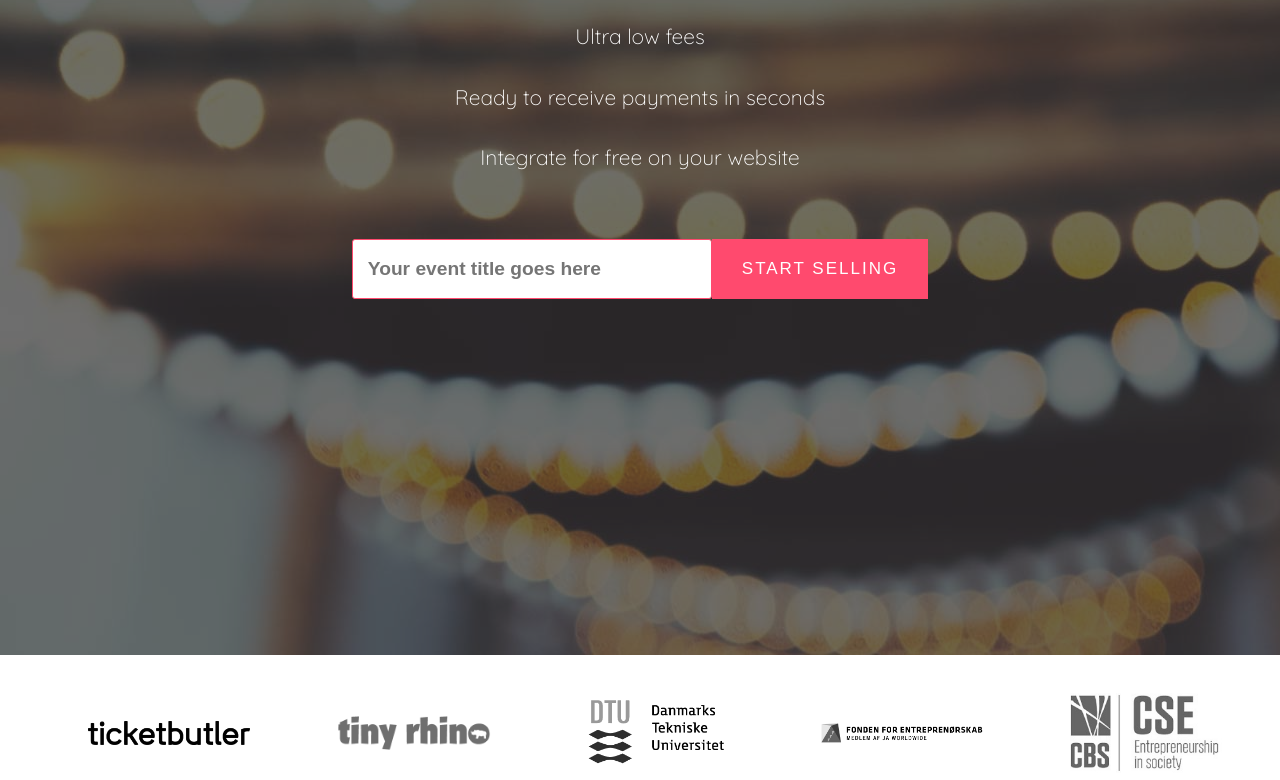
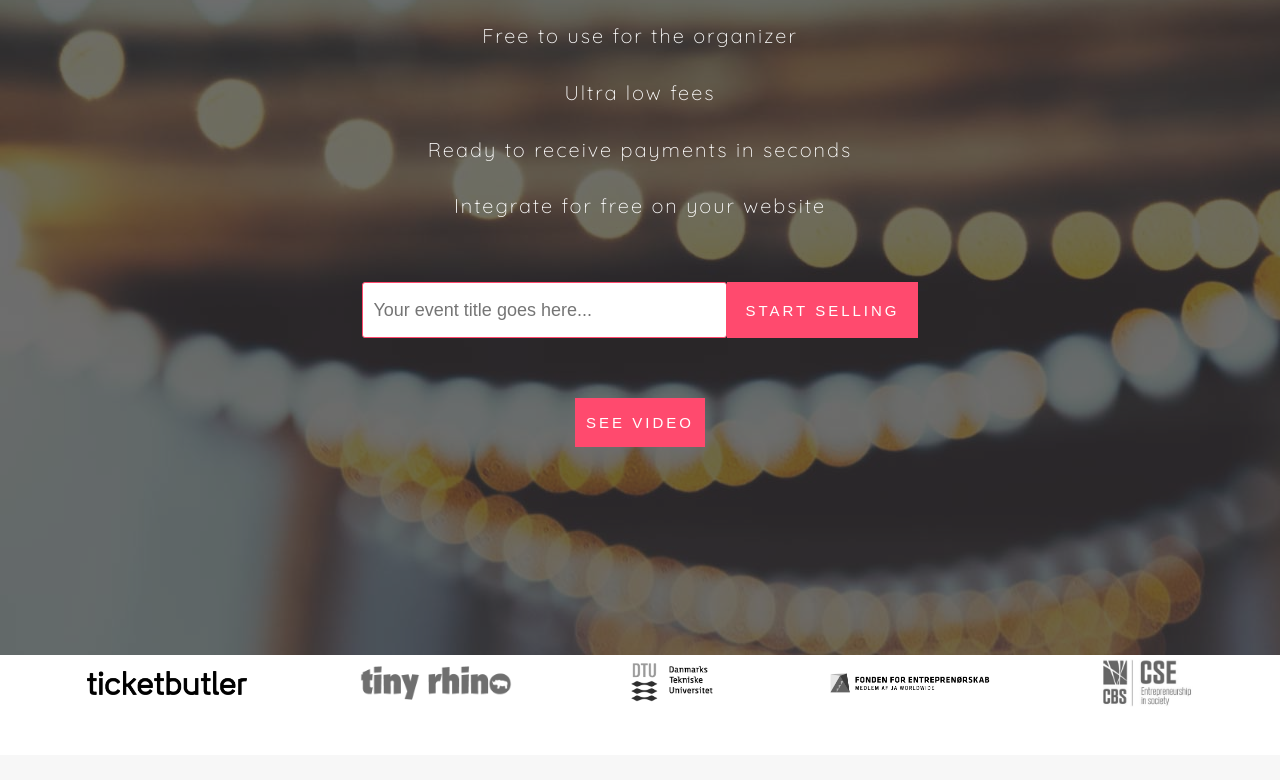
Before and after one commit to vercamach/billetfix-homepage, a Gatsby site: page /index-page in a window 1280 px wide. Shown: the part 189-969 px from the top of the page. Built offline with nearby package versions, Linux system fonts and the light colour scheme; Gatsby itself is replaced by a stand-in of ours.

Commit message:
correction of sizes etc

```diff
--- a/src/pages/index-page.js
+++ b/src/pages/index-page.js
@@ -11,6 +11,7 @@
   sectionIntro: {
     textAlign: 'center',
     paddingBottom: '2%',
+    paddingTop: '62px',
     backgroungImage: 'Img',
     justifyContent: 'center',
     alignItems: 'center',
@@ -24,15 +25,18 @@
     color: 'white',
     display: 'block',
     margin: '17.6px 0',
-    fontSize: '21px',
-    lineHeight: '43px',
+    fontSize: '20px',
+    lineHeight: '39px',
     fontWeight: '100',
+    letterSpacing: '2px',
   },
   h1: {
-    fontWeight: 'bold',
+    fontWeight: '700',
     color: '#ff4a6e',
     textShadow: '1px 1px 2px rgba(0, 0, 0, 0.3)',
-    fontSize: '45px',
+    fontSize: '43px',
+    lineHeight: '72px',
+    letterSpacing: '5px',
   },
   img: {
     zIndex: '-1',
@@ -44,18 +48,18 @@
     filter: 'brightness(40%) contrast(70%)',
   },
   introText: {
-    marginTop: '50px',
+    marginTop: '0',
   },
   getStarted: {
     display: 'flex',
     justifyContent: 'center',
-    marginTop: '60px',
+    marginTop: '57px',
   },
   getStartedInput: {
-    fontSize: '1.2em',
-    fontWeight: 'bold',
-    padding: '15px',
-    width: '360px',
+    fontSize: '18px',
+    padding: '10px',
+    width: '365px',
+    height: '56px',
     border: '.5px solid #ff4a6e',
 
     borderRadius: '3px',
@@ -63,13 +67,25 @@
   getStartedButton: {
     background: '#ff4a6e',
     color: '#fff',
-    letterSpacing: '2px',
-    padding: '20px 30px',
+    letterSpacing: '3px',
+    padding: '16px 17px',
     margin: '0',
     borderTopLeftRadius: '0',
     borderBottomLeftRadius: '0',
-    fontSize: '17px',
-    border: 'none',
+    fontSize: '15px',
+    border: '1px solid #ff4a6e',
+  },
+
+  videoButton: {
+    background: '#ff4a6e',
+    color: '#fff',
+    letterSpacing: '3px',
+    padding: '15px 10px',
+    margin: '60px auto',
+    borderTopLeftRadius: '0',
+    borderBottomLeftRadius: '0',
+    fontSize: '15px',
+    border: '1px solid #ff4a6e',
   },
 
   partnerLogosDiv: {
@@ -81,10 +97,9 @@
   },
   partnerLogosImg: {
     objectFit: 'contain',
-
     maxHeight: '80px',
     maxWidth: '192px',
-    paddingLeft: '30px',
+    padding: '16px',
     filter: 'grayscale(100%)',
   },
   h3Teaser: {
@@ -137,14 +152,16 @@
           style={styles.getStartedInput}
           id="event-title"
           type="text"
-          placeholder="Your event title goes here"
+          placeholder="Your event title goes here..."
         />
         <button id="start" className="cta" style={styles.getStartedButton}>
-          START SELLING
+          start selling
         </button>
       </div>
-
-      {/* Missing video */}
+      <div> </div>
+      <button style={styles.videoButton} class="cta" id="see_video">
+        see video
+      </button>
     </section>
 
     {/* Partner section */}
```
